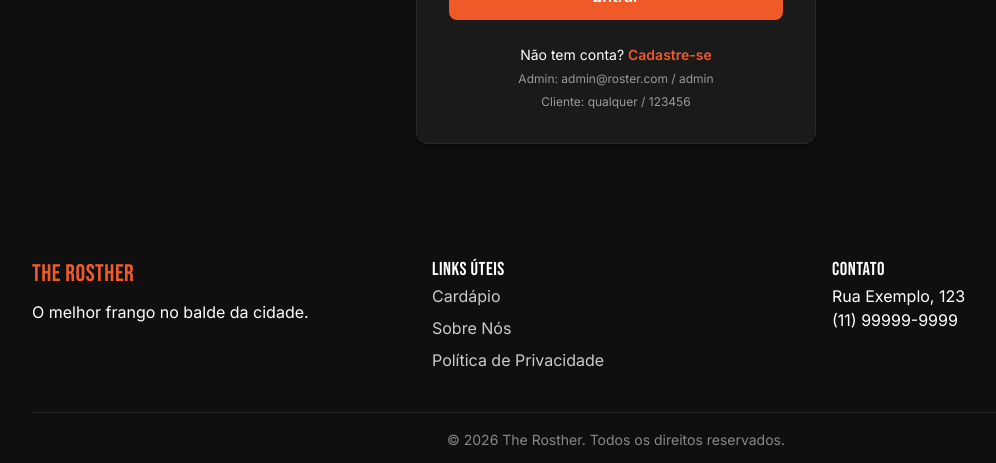
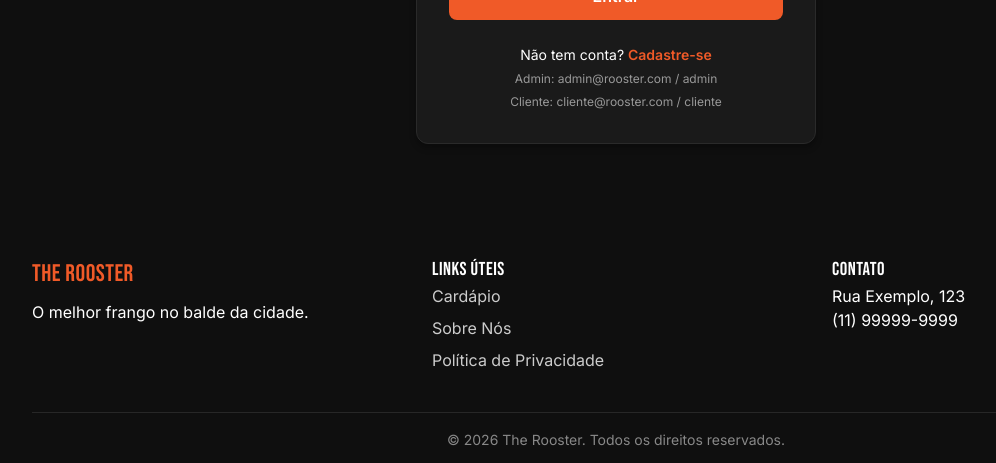
Before and after one commit to Evolvetech-Johnn/therooster, a React (Vite) app: page /login in a window 1280 px wide. Shown: the part 526-989 px from the top of the page, without its empty margins (24-1020 px from the left). Built offline with nearby package versions, Linux system fonts and the light colour scheme.

Commit message:
Fix: Standardize brand name to 'Rooster' (Fixed Roster/Rosther typos)

```diff
--- a/index.html
+++ b/index.html
@@ -4,7 +4,7 @@
     <meta charset="UTF-8" />
     <link rel="icon" type="image/svg+xml" href="/vite.svg" />
     <meta name="viewport" content="width=device-width, initial-scale=1.0" />
-    <title>The Rosther - Frango no Balde 🍗</title>
+    <title>The Rooster - Frango no Balde 🍗</title>
     <link rel="preconnect" href="https://fonts.googleapis.com">
     <link rel="preconnect" href="https://fonts.gstatic.com" crossorigin>
     <link href="https://fonts.googleapis.com/css2?family=Bebas+Neue&family=Inter:wght@400;500;600;700&display=swap" rel="stylesheet">
--- a/src/components/layout/Footer.jsx
+++ b/src/components/layout/Footer.jsx
@@ -7,7 +7,7 @@ const Footer = () => {
       <div className="container footer-container">
         <div className="footer-content">
           <div className="footer-brand">
-            <h2>The Rosther</h2>
+            <h2>The Rooster</h2>
             <p>O melhor frango no balde da cidade.</p>
           </div>
           <div className="footer-links">
@@ -25,7 +25,7 @@ const Footer = () => {
           </div>
         </div>
         <div className="footer-bottom">
-          <p>&copy; {new Date().getFullYear()} The Rosther. Todos os direitos reservados.</p>
+          <p>&copy; {new Date().getFullYear()} The Rooster. Todos os direitos reservados.</p>
         </div>
       </div>
     </footer>
--- a/src/components/layout/Header.jsx
+++ b/src/components/layout/Header.jsx
@@ -19,7 +19,7 @@ const Header = () => {
         {/* ... Logo ... */}
         <div className="header-logo">
           <Link to="/">
-            <img src={logo} alt="The Rosther - Frango no Balde" className="logo-img" />
+            <img src={logo} alt="The Rooster - Frango no Balde" className="logo-img" />
           </Link>
         </div>
 
--- a/src/contexts/AuthContext.jsx
+++ b/src/contexts/AuthContext.jsx
@@ -20,7 +20,7 @@ export const AuthProvider = ({ children }) => {
     // Simulate API call
     await new Promise(resolve => setTimeout(resolve, 800));
 
-    if (email === 'admin@roster.com' && password === 'admin') {
+    if (email === 'admin@rooster.com' && password === 'admin') {
       const adminUser = { id: 1, name: 'Admin', email, role: 'admin' };
       setUser(adminUser);
       localStorage.setItem('theRoosterUser', JSON.stringify(adminUser));
--- a/src/pages/Cart/Cart.jsx
+++ b/src/pages/Cart/Cart.jsx
@@ -13,7 +13,7 @@ const Cart = () => {
   const [couponMessage, setCouponMessage] = useState('');
 
   const handleApplyCoupon = () => {
-      if (couponCode.toUpperCase() === 'ROSTHER10') {
+      if (couponCode.toUpperCase() === 'ROOSTER10') {
           setDiscount(subtotal * 0.1);
           setCouponMessage({ type: 'success', text: 'Cupom aplicado com sucesso!' });
       } else if (couponCode.trim() === '') {
--- a/src/pages/Home/Home.jsx
+++ b/src/pages/Home/Home.jsx
@@ -128,7 +128,7 @@ const Home = () => {
                         {/* Fake Coupon Card in list for variety */}
                          <motion.div className="best-seller-item coupon-item" variants={itemVariants}>
                             <div className="bs-info">
-                                <h4>🎟 Cupom: ROSTHER10</h4>
+                                <h4>🎟 Cupom: ROOSTER10</h4>
                                 <p className="bs-price" style={{color: 'var(--color-success)'}}>10% OFF</p>
                             </div>
                          </motion.div>
--- a/src/pages/Login/Login.jsx
+++ b/src/pages/Login/Login.jsx
@@ -57,8 +57,8 @@ const Login = () => {
         </form>
         <div className="login-footer">
             <p>Não tem conta? <Link to="/cadastro">Cadastre-se</Link></p>
-            <p className="hint">Admin: admin@roster.com / admin</p>
-            <p className="hint">Cliente: qualquer / 123456</p>
+            <p className="hint">Admin: admin@rooster.com / admin</p>
+            <p className="hint">Cliente: cliente@rooster.com / cliente</p>
         </div>
       </div>
     </div>
--- a/src/styles/global.css
+++ b/src/styles/global.css
@@ -1,6 +1,6 @@
 :root {
-  /* Brand Palette - The Rosther */
-  --color-primary: #F05A28; /* Laranja Rosther */
+  /* Brand Palette - The Rooster */
+  --color-primary: #F05A28; /* Laranja Rooster */
   --color-secondary: #0F0F0F; /* Preto Grill */
   --color-accent: #2A2A2A; /* Utility Gray */
 
```
